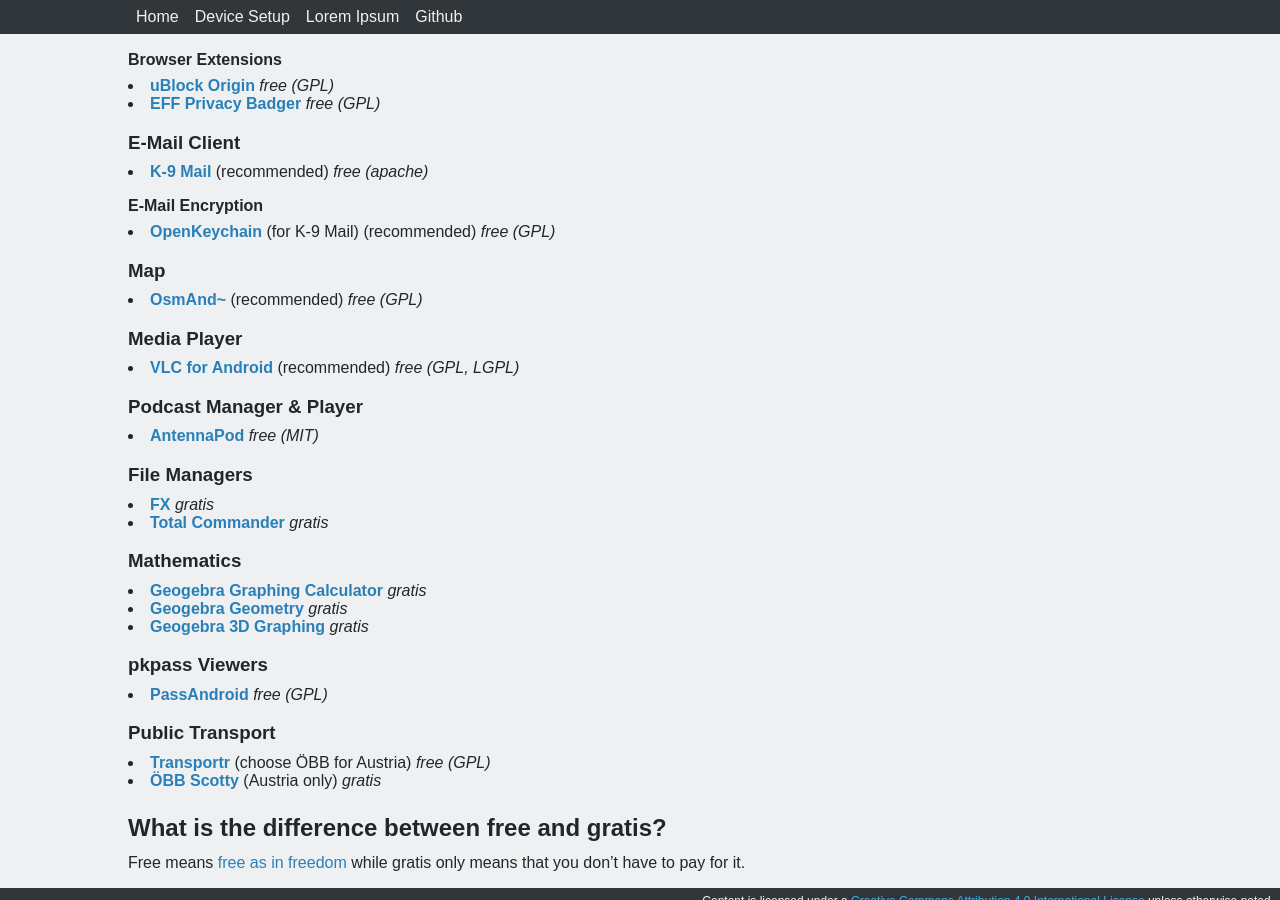
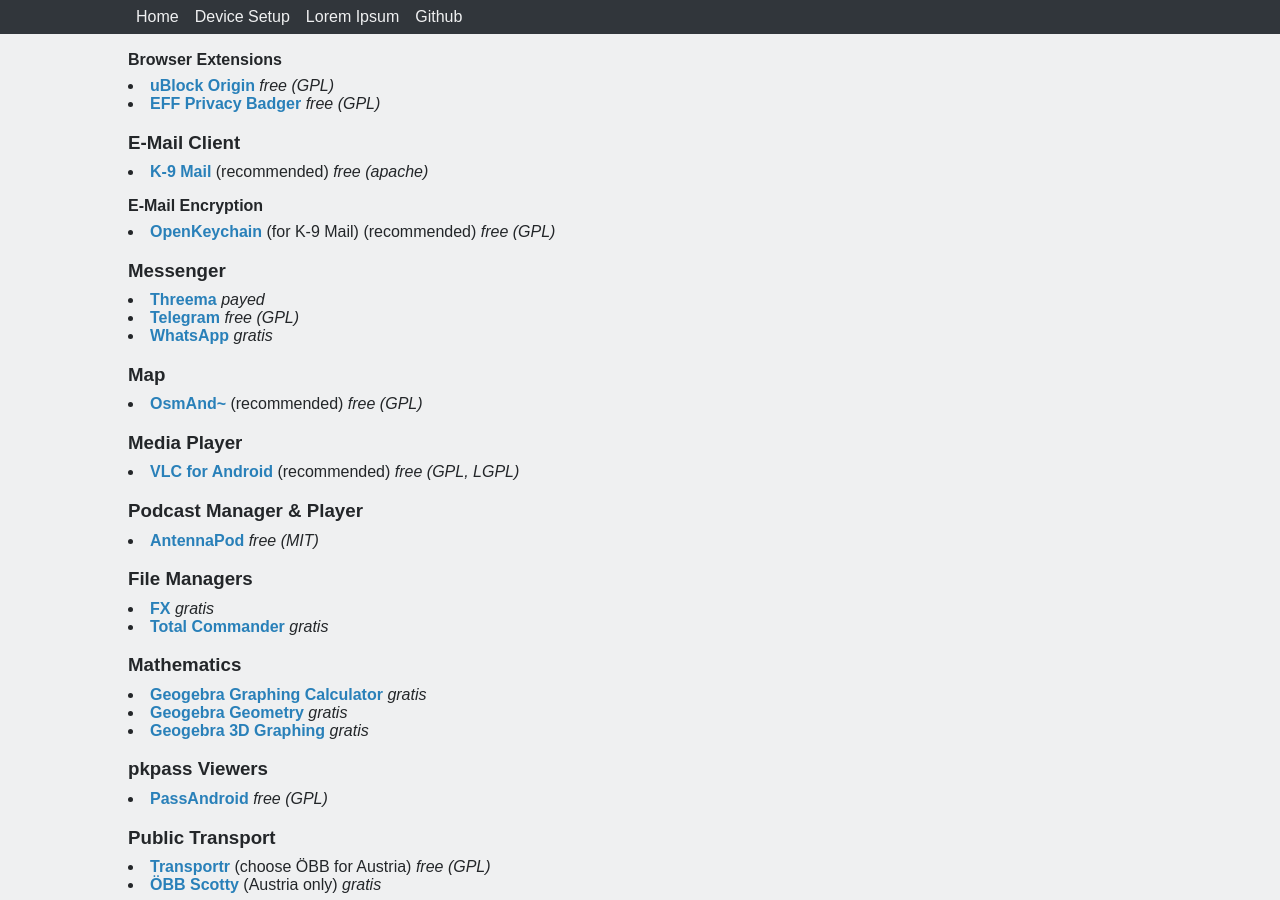
Before and after one commit to jstsmthrgk/jstsmthrgk.github.io, a Jekyll site: the page built from devicesetup/android-fdroid.md, in a window 1280 px wide and 900 px high, scrolled down 392 px. Built offline with Jekyll 4.4.1, drawn with Linux system fonts in a browser that asks for light colours.

Commit message:
added messengers

```diff
--- a/devicesetup/android-fdroid.md
+++ b/devicesetup/android-fdroid.md
@@ -34,6 +34,13 @@
 #### E-Mail Encryption
 
 - [**OpenKeychain**](https://f-droid.org/packages/org.sufficientlysecure.keychain/) (for K-9 Mail) (recommended) _free (GPL)_
+
+
+### Messenger
+
+- [**Threema**](https://threema.ch/download) _payed_
+- [**Telegram**](https://f-droid.org/packages/org.telegram.messenger/) _free (GPL)_
+- [**WhatsApp**](https://play.google.com/store/apps/details?id=com.whatsapp) _gratis_
 
 
 ### Map
```
Also changed, not shown: devicesetup/android-playstore.md (+7 -0 lines).
